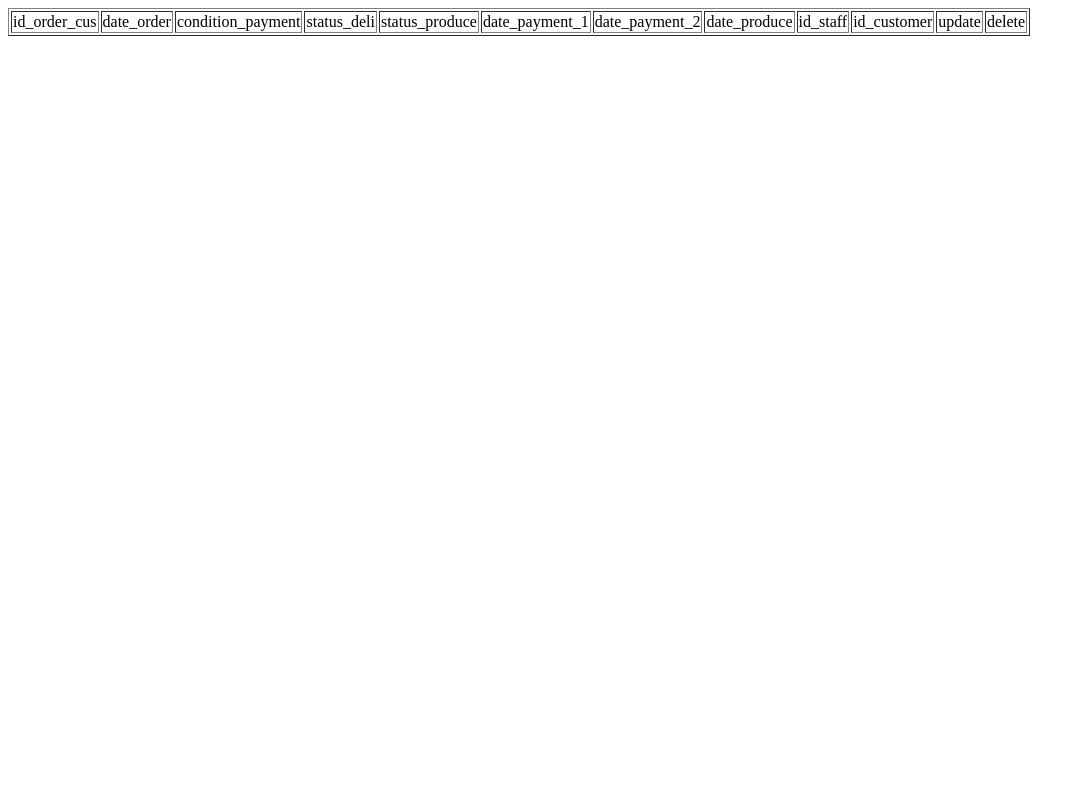
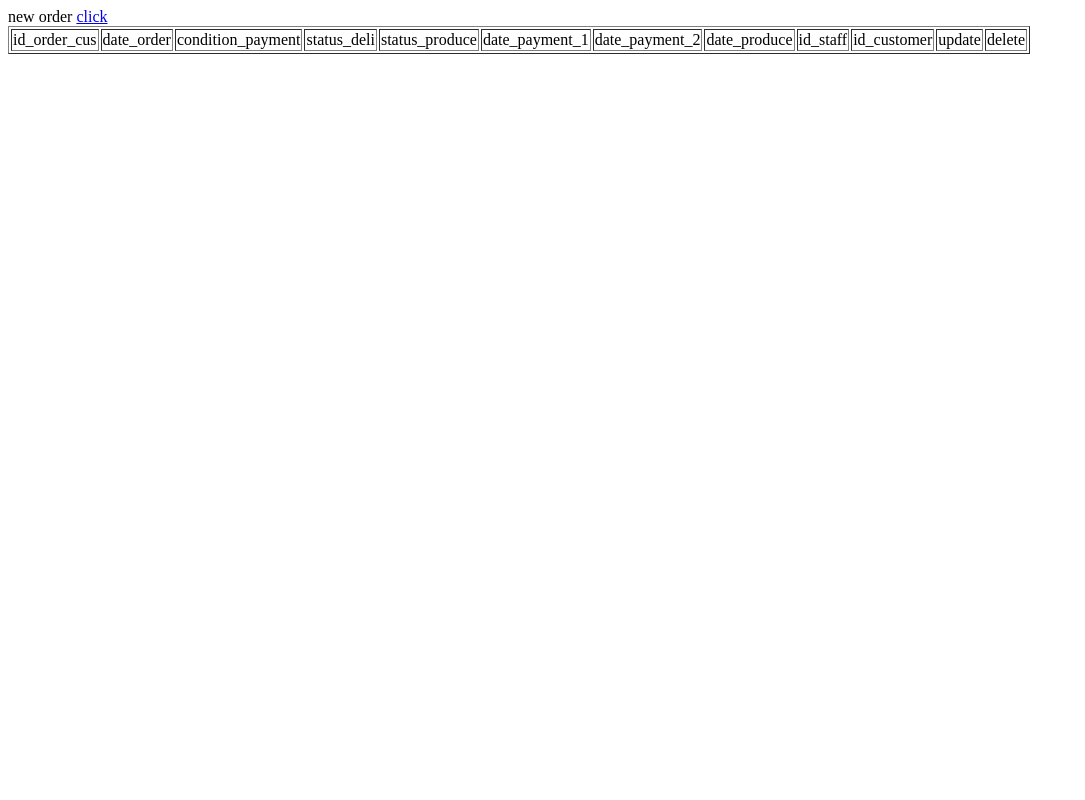
Before and after one commit to bussakornPal/db21_020, a PHP site: page /views/order/index_order.php in a window 1280 px wide. Shown: the whole page, without its empty margins (0-1085 px from the left). Run offline with PHP 8.4, Linux system fonts and the light colour scheme; the template is opened without the code that fills it, so the values that code supplies are empty.

Commit message:
Update index_order.php

```diff
--- a/views/order/index_order.php
+++ b/views/order/index_order.php
@@ -1,4 +1,5 @@
 <table border=1>
+new order <a href=?controller=student&action=newOrder> click</a><br>
 <tr><td>id_order_cus</td><td>date_order</td><td>condition_payment</td><td>status_deli</td><td>status_produce</td>
 <td>date_payment_1</td><td>date_payment_2</td><td>date_produce</td><td>id_staff</td><td>id_customer</td><td>update</td><td>delete</td></tr>
 <?php foreach($order_List as $order)
```
